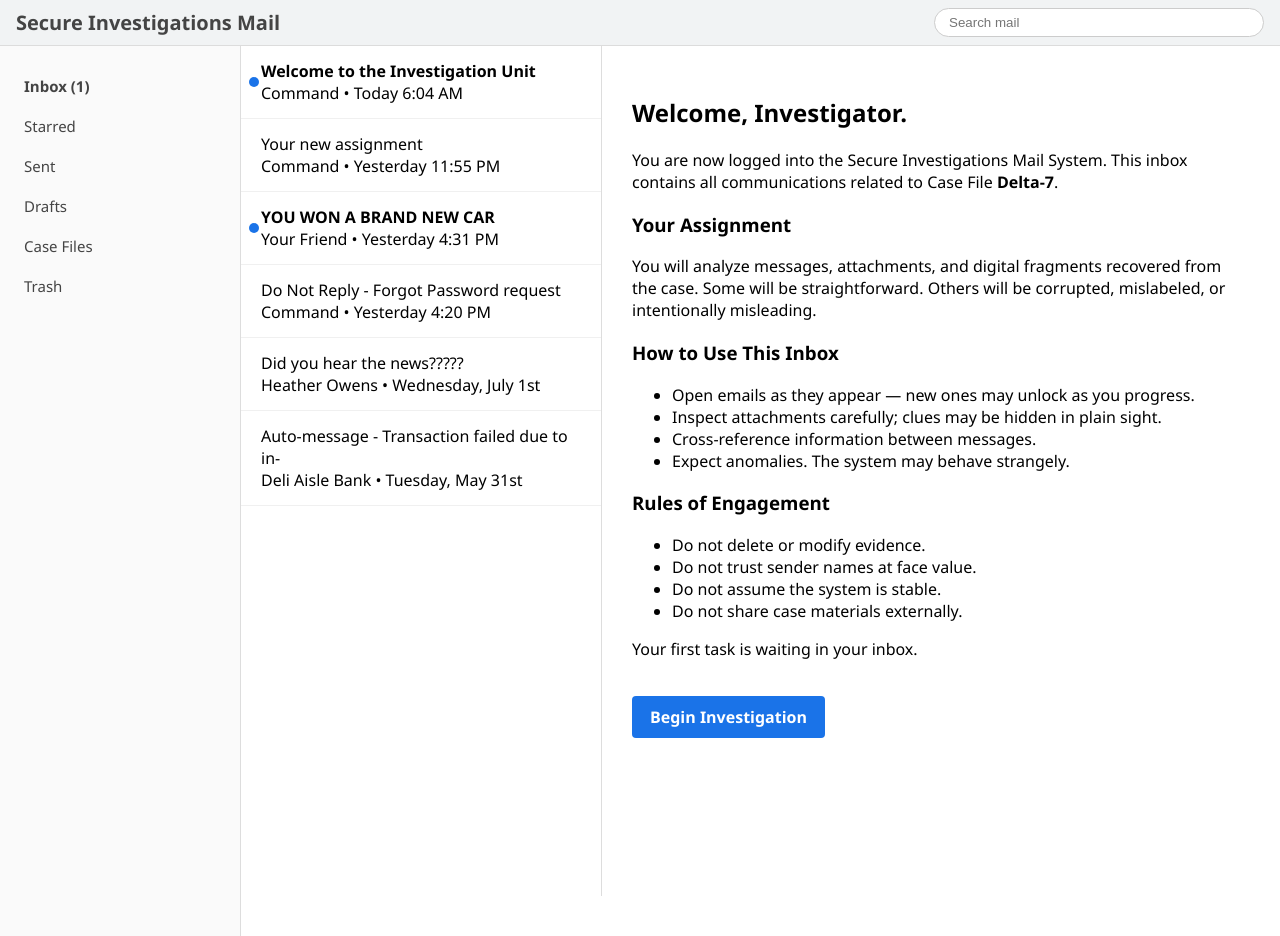
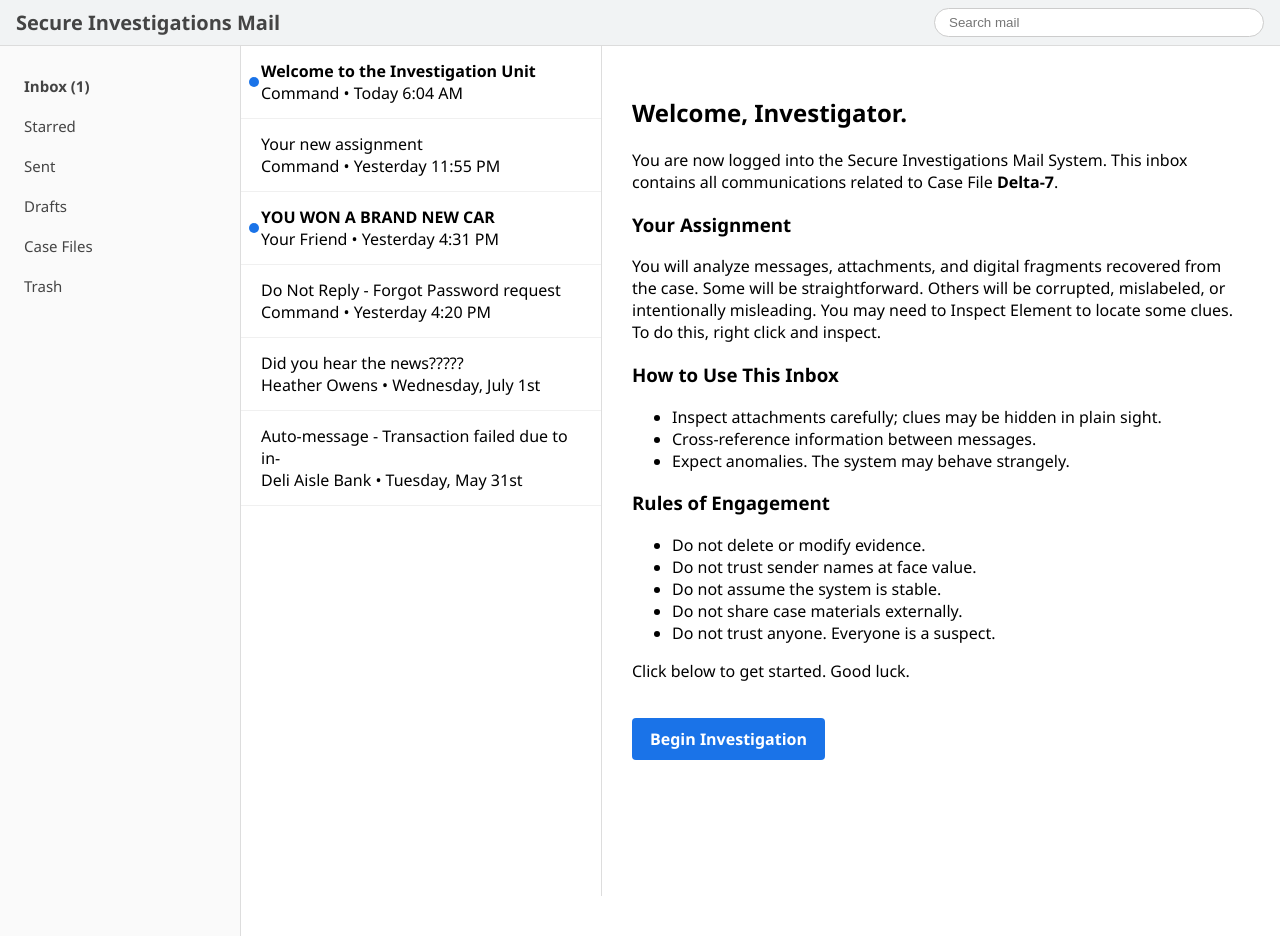
Before and after one commit to NotAnIronman/ARG, a Jekyll site: the page pages/Welcome.html, which Jekyll copies as it is, in a window 1280 px wide. Built offline with Jekyll 4.4.1, drawn with Linux system fonts in a browser that asks for light colours.

Commit message:
Update Welcome.html

```diff
--- a/pages/Welcome.html
+++ b/pages/Welcome.html
@@ -176,11 +176,11 @@
         <p>
             You will analyze messages, attachments, and digital fragments recovered from the case.
             Some will be straightforward. Others will be corrupted, mislabeled, or intentionally misleading.
+            You may need to Inspect Element to locate some clues. To do this, right click and inspect.
         </p>
 
         <h3>How to Use This Inbox</h3>
         <ul>
-            <li>Open emails as they appear — new ones may unlock as you progress.</li>
             <li>Inspect attachments carefully; clues may be hidden in plain sight.</li>
             <li>Cross‑reference information between messages.</li>
             <li>Expect anomalies. The system may behave strangely.</li>
@@ -192,9 +192,10 @@
             <li>Do not trust sender names at face value.</li>
             <li>Do not assume the system is stable.</li>
             <li>Do not share case materials externally.</li>
+            <li>Do not trust anyone. Everyone is a suspect.</li>
         </ul>
 
-        <p>Your first task is waiting in your inbox.</p>
+        <p>Click below to get started. Good luck.</p>
 
         <a class="start-btn" href="../pages/BreakingNews.html">Begin Investigation</a>
     </div>
```
